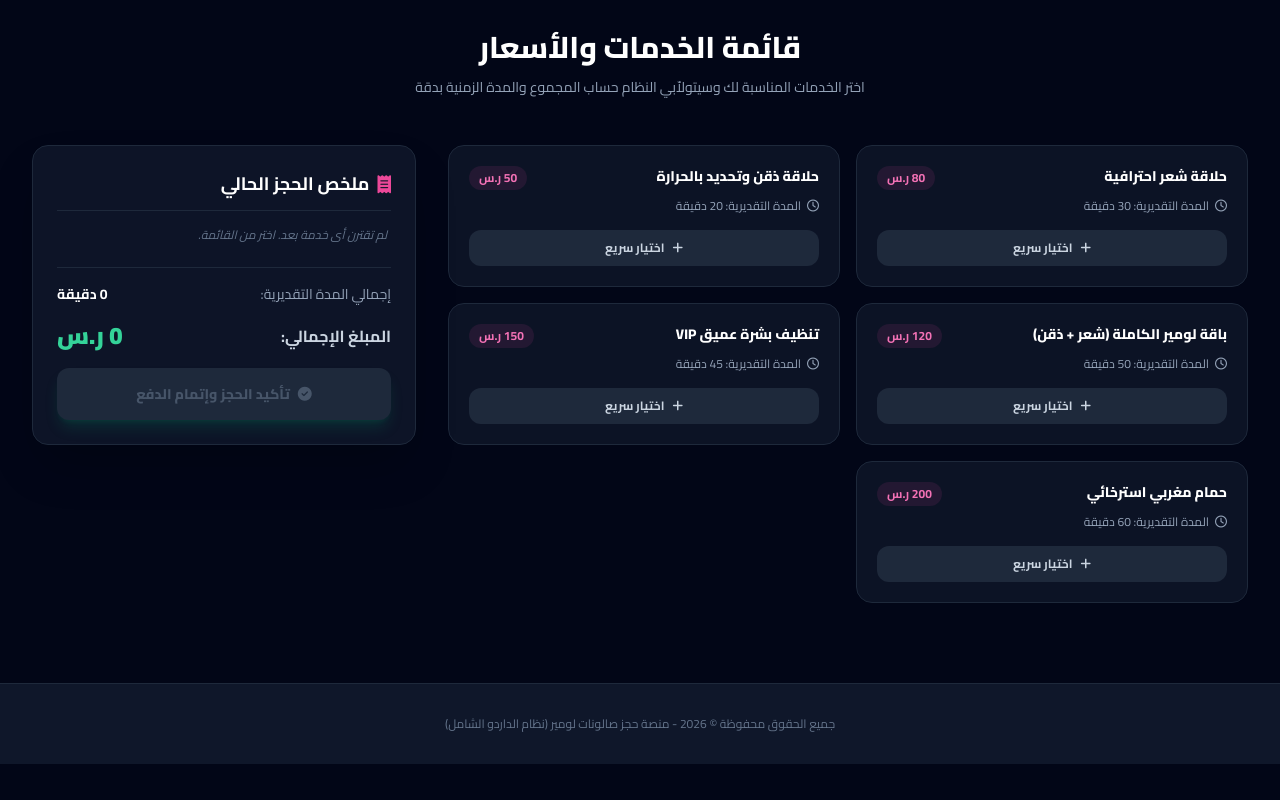
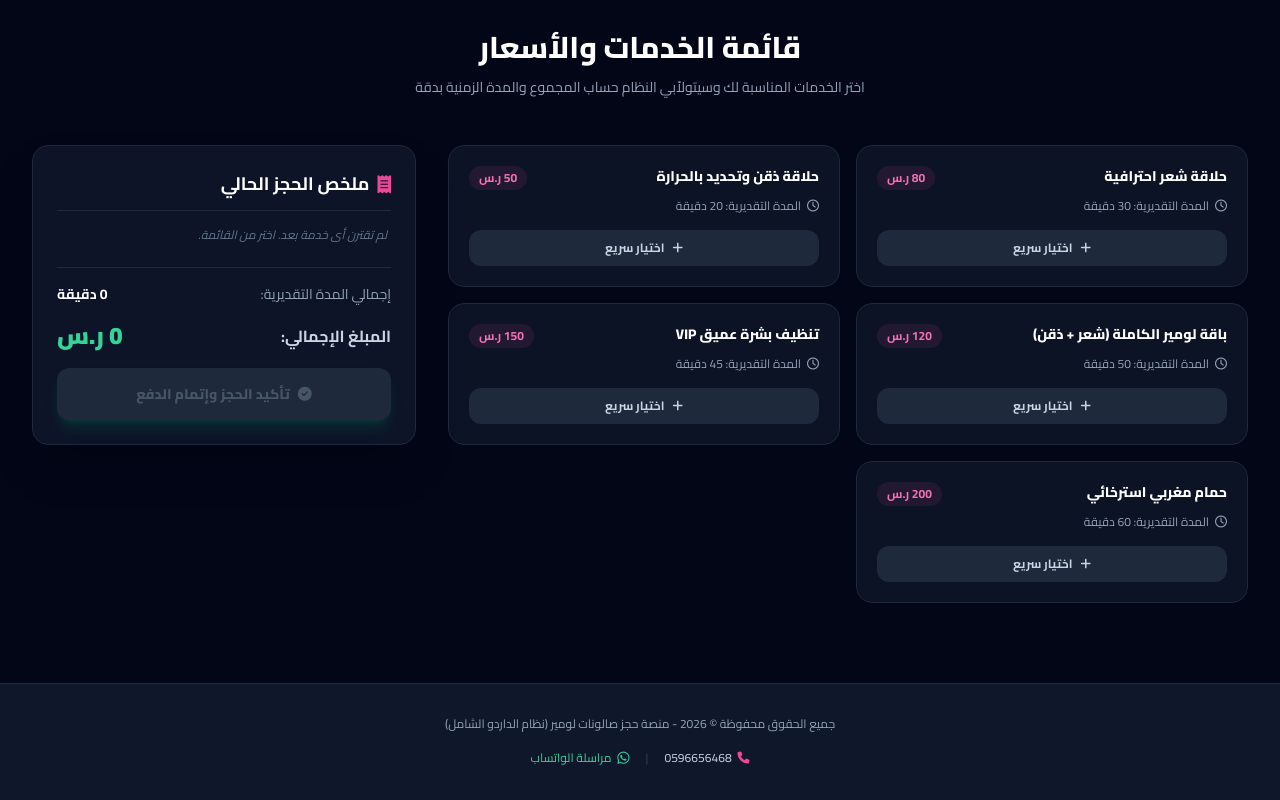
Before and after one commit to arxfv/9alwn, a website: page index.html in a window 1280 px wide. Shown: the part 851-1651 px from the top of the page. Before the commit the page ends 1615 px from the top, so only its background shows below. Drawn offline with nearby package versions, Linux system fonts and the light colour scheme.

Commit message:
Add files via upload

```diff
--- a/index.html
+++ b/index.html
@@ -428,8 +428,17 @@
     </div>
 
     <!-- تذييل الصفحة (Footer) -->
-    <footer class="relative z-10 bg-slate-900 border-t border-slate-800 py-8 text-center text-xs text-slate-500">
+    <footer class="relative z-10 bg-slate-900 border-t border-slate-800 py-8 text-center text-xs text-slate-400 space-y-2">
         <p>جميع الحقوق محفوظة © 2026 - منصة حجز صالونات لومير (نظام الداردو الشامل)</p>
+        <div class="flex justify-center items-center gap-4 pt-2">
+            <a href="tel:0596656468" class="flex items-center gap-1.5 text-slate-300 hover:text-white transition-colors">
+                <i class="fa-solid fa-phone text-pink-500"></i> 0596656468
+            </a>
+            <span class="text-slate-700">|</span>
+            <a href="https://wa.me/966596656468" target="_blank" class="flex items-center gap-1.5 text-emerald-400 hover:text-emerald-300 transition-colors">
+                <i class="fa-brands fa-whatsapp text-sm"></i> مراسلة الواتساب
+            </a>
+        </div>
     </footer>
 
     <!-- 5. مراجعة وتكميل الكود وبرمجة التفاعل (JavaScript Logic) -->
```
